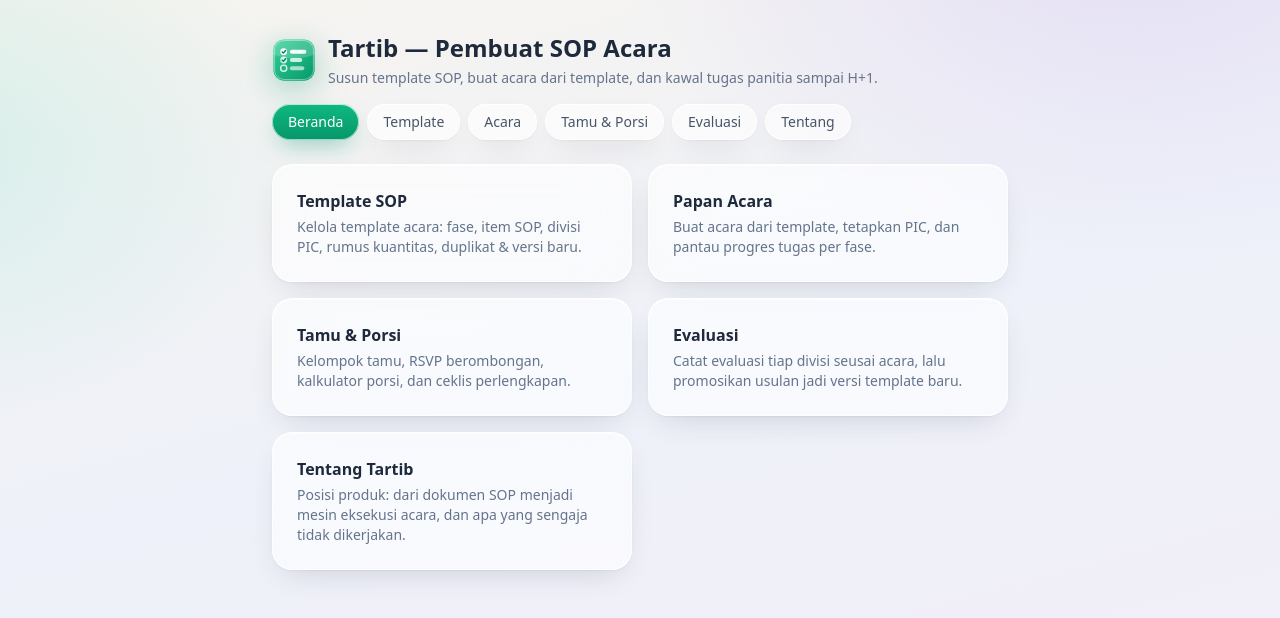
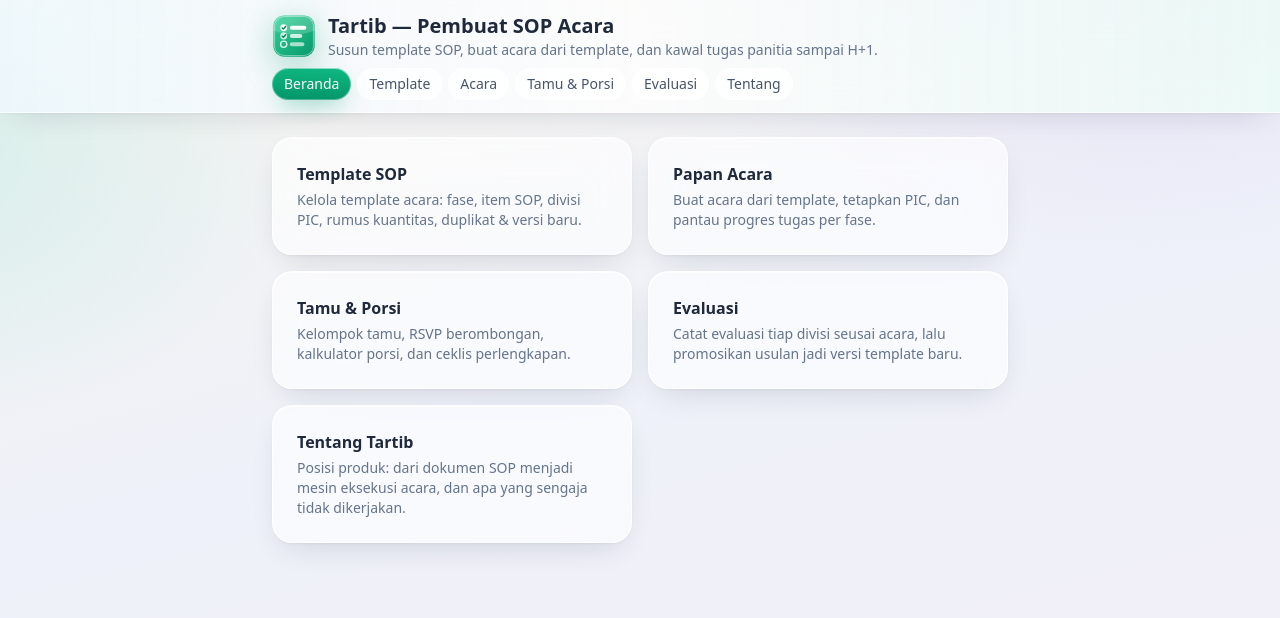
Before and after one commit to ugi577/tartib, a Next.js app: page / in a window 1280 px wide. Shown: the top 618 px of the page. Built offline with nearby package versions, Linux system fonts and the light colour scheme.

Commit message:
feat(tartib): header bilah penuh glass gradasi + tab pil di kanan sesuai referensi Ahmed (sesi 15)

```diff
--- a/src/app/page.tsx
+++ b/src/app/page.tsx
@@ -68,34 +68,46 @@ function Konten() {
   const aktif = (v: View) =>
     view === v
       ? 'bg-gradient-to-b from-aksen-500 to-aksen-600 text-white shadow-glowAksen ring-1 ring-inset ring-white/30'
-      : 'bg-permukaan-kartu text-teks-sedang shadow-kartu backdrop-blur-md hover:bg-white/75 hover:text-teks-utama';
+      : 'bg-white/60 text-teks-sedang ring-1 ring-inset ring-white/70 backdrop-blur-sm hover:bg-white/80 hover:text-teks-utama';
 
   return (
-    <main className="mx-auto min-h-screen max-w-3xl px-4 py-8">
-      <header className="mb-6 print:hidden">
-        <div className="flex items-center gap-3">
-          <LogoTartib judul="Logo Tartib" className="h-11 w-11 shrink-0 drop-shadow-[0_8px_16px_rgb(5_150_105/0.35)]" />
-          <div>
-            <h1 className="text-2xl font-semibold text-teks-utama">Tartib — Pembuat SOP Acara</h1>
-            <p className="mt-1 text-sm text-teks-halus">
+    <div className="min-h-screen">
+      {/* Bilah header penuh menempel tepi atas (referensi Ahmed, sesi 15):
+          glass gradasi biru→hijau muda, logo + judul di kiri, tab pil di
+          kanan (turun baris sendiri di layar sempit — keenam tab tetap
+          terjangkau), garis pemisah putih + bayangan lembut di bawahnya. */}
+      <header className="sticky top-0 z-40 print:hidden">
+        <div className="border-b border-white/70 bg-gradient-to-r from-sky-50/80 via-white/70 to-emerald-50/80 shadow-[0_1px_2px_rgb(15_23_42/0.04),0_12px_32px_-16px_rgb(15_23_42/0.18)] backdrop-blur-xl">
+          <div className="mx-auto flex max-w-3xl flex-wrap items-center gap-x-3 gap-y-2 px-4 py-3">
+            <LogoTartib
+              judul="Logo Tartib"
+              className="h-11 w-11 shrink-0 drop-shadow-[0_8px_16px_rgb(5_150_105/0.35)]"
+            />
+            <div className="min-w-0 flex-1 sm:flex-none">
+              <h1 className="truncate text-lg font-semibold text-teks-utama sm:text-xl">
+                Tartib — Pembuat SOP Acara
+              </h1>
+              <p className="truncate text-xs text-teks-halus sm:text-sm">
                 Susun template SOP, buat acara dari template, dan kawal tugas panitia sampai H+1.
               </p>
             </div>
-        </div>
-        <nav className="mt-4 flex flex-wrap gap-2">
+            <nav aria-label="Navigasi utama" className="flex flex-1 flex-wrap gap-1.5 sm:flex-none sm:justify-end">
               {TAB.map((t) => (
                 <Link
                   key={t.view}
                   href={`/?view=${t.view}`}
                   aria-current={view === t.view ? 'page' : undefined}
-              className={`whitespace-nowrap rounded-full px-3 py-2 text-sm font-medium ring-1 ring-inset ring-white/60 sm:px-4 ${aktif(t.view)}`}
+                  className={`whitespace-nowrap rounded-full px-3 py-1.5 text-sm font-medium ${aktif(t.view)}`}
                 >
                   {t.label}
                 </Link>
               ))}
             </nav>
+          </div>
+        </div>
       </header>
 
+      <main className="mx-auto max-w-3xl px-4 pb-10 pt-6">
         {view === 'template' && <TemplateView />}
       {view === 'acara' && <AcaraView />}
       {view === 'tamu' && <TamuView />}
@@ -116,6 +128,7 @@ function Konten() {
         </div>
       )}
       </main>
+    </div>
   );
 }
 
```
Lines whose indentation alone changed are shown as unchanged.
